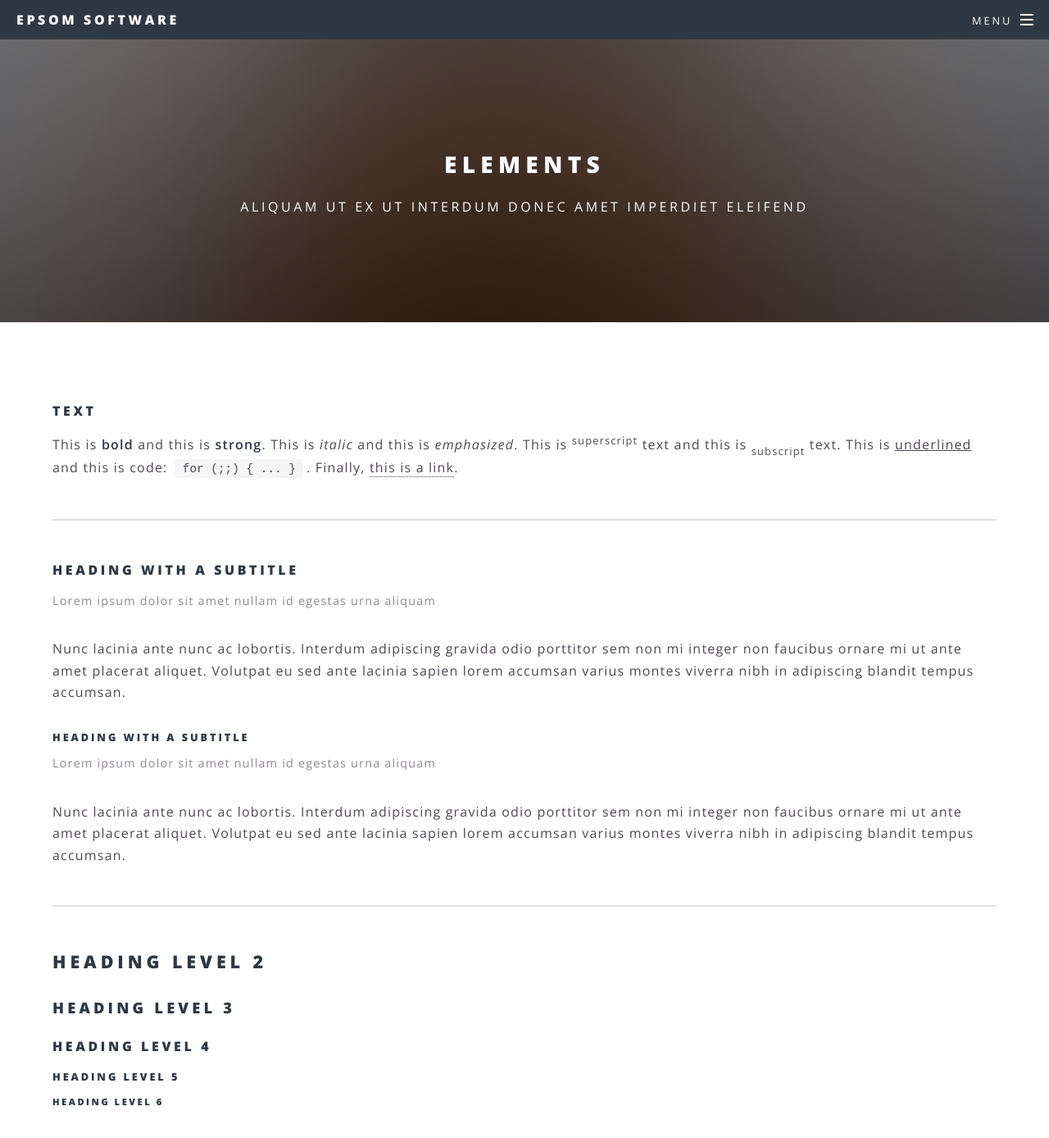
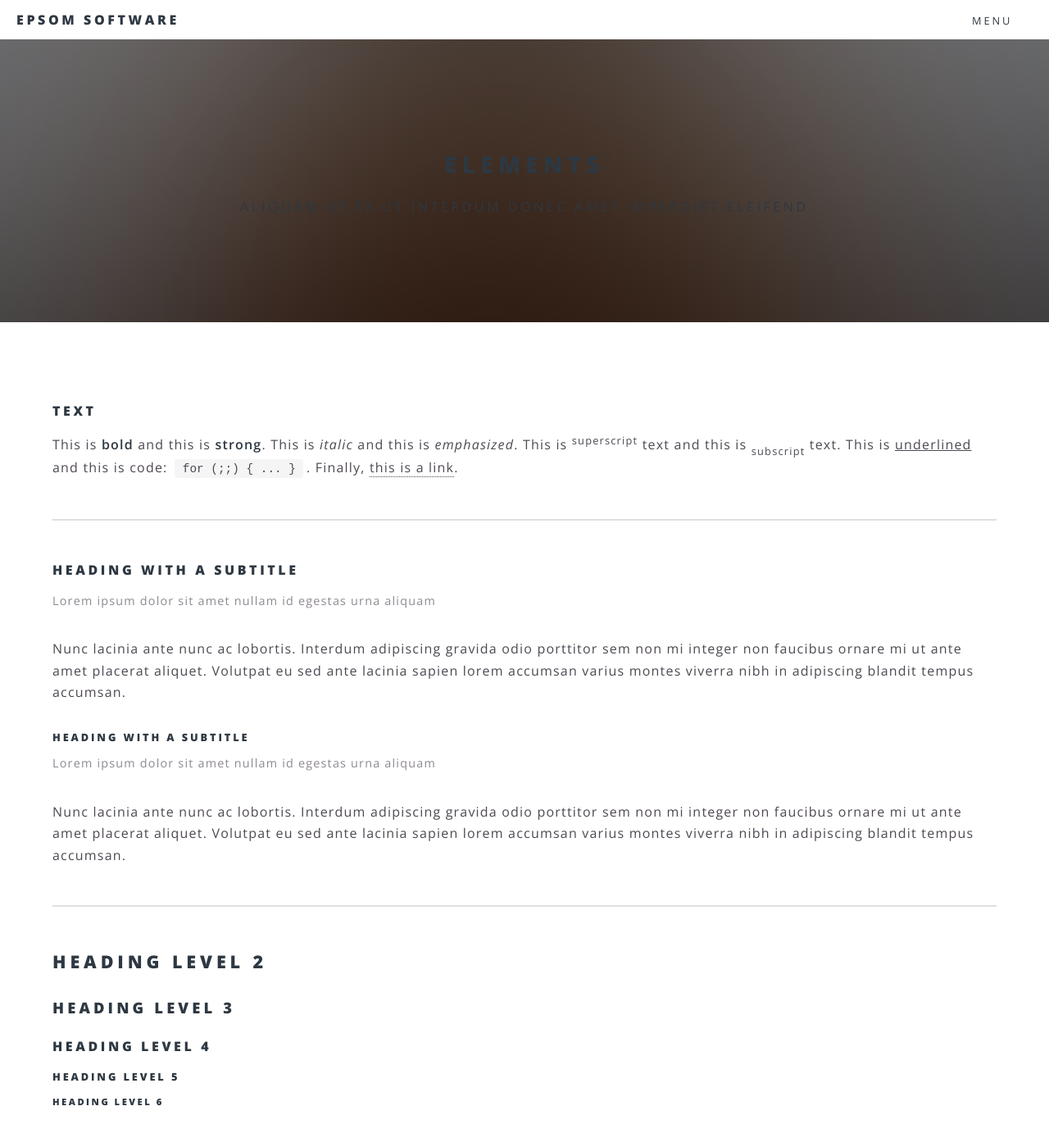
Before and after one commit to epsom-software/pages-test, a Jekyll site: the page built from elements.html, in a window 1280 px wide and 1400 px high. Shown: the top 1388 px of the window at 82% size. Built offline with Jekyll 4.4.1, drawn with Linux system fonts in a browser that asks for light colours.

Commit message:
no message

```diff
--- a/_sass/libs/_vars.scss
+++ b/_sass/libs/_vars.scss
@@ -37,10 +37,10 @@
 
 // Palette.
 	$palette: (
-		bg:					#2e3842,
-		fg:					#fff,
-		fg-bold:			#fff,
-		fg-light:			rgba(255,255,255,0.5),
+		bg:					#fff,
+		fg:					#2e3842,
+		fg-bold:			#2e3842,
+		fg-light:			rgba(46,56,60,0.5),
 		border:				#fff,
 		border-bg:			rgba(144,144,144,0.25),
 		border2:			#fff,
```
